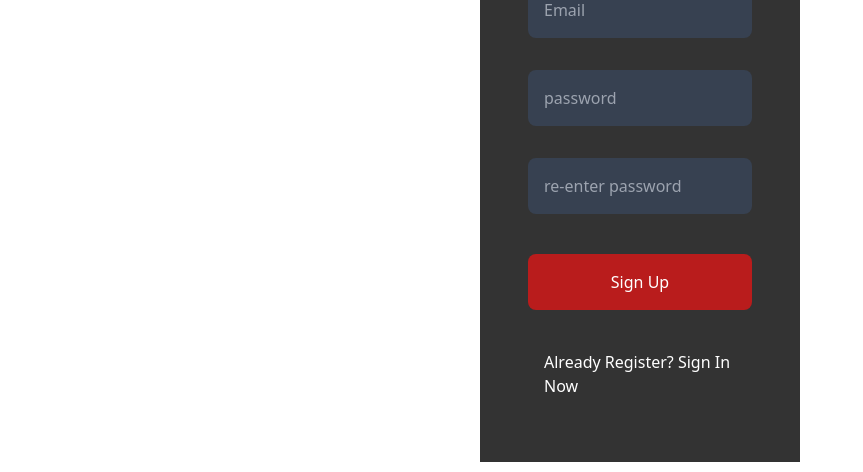
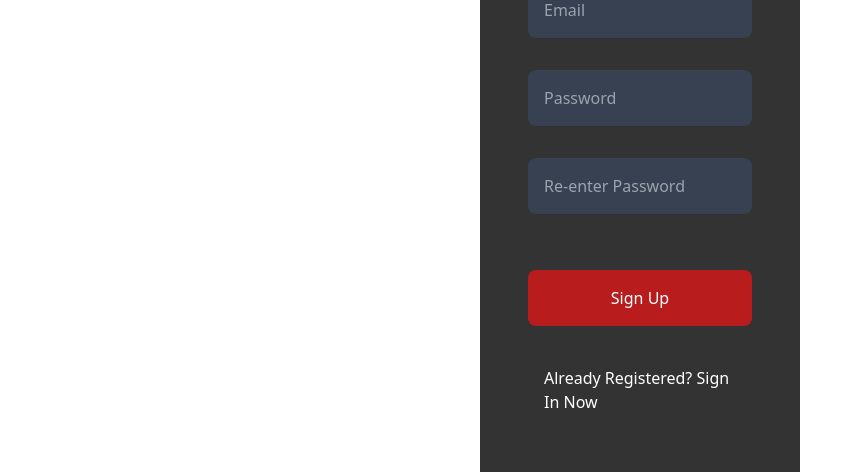
Before and after one commit to Nani-Prabhakar/NETFLIX-GPT, a React (Create React App) app: page / in a window 1280 px wide. Shown: the part 382-854 px from the top of the page, without its empty margins (0-863 px from the left). Built offline with nearby package versions, Linux system fonts and the light colour scheme.

Commit message:
Form Validation

```diff
--- a/src/components/Login.js
+++ b/src/components/Login.js
@@ -1,52 +1,82 @@
-import React, { useState } from 'react'
-import Header from './Header'
+import React, { useRef, useState } from 'react';
+import Header from './Header';
+import { validateFormData } from '../utils/validate';
 
 const Login = () => {
-  const [isSignInForm,setIsSignInForm]=useState(false);
-  const signUpFomHandler=()=>{
-    setIsSignInForm(!isSignInForm)
-  }
+  const [isSignInForm, setIsSignInForm] = useState(false);
+  const [errorMessage, setErrorMessage] = useState(null);
+  const email = useRef(null);
+  const password = useRef(null);
+
+  const signUpFormHandler = () => {
+    setIsSignInForm(!isSignInForm);
+  };
+
+  const validateForm = (e) => {
+    e.preventDefault();
+    //console.log(email.current.value)
+    const message = validateFormData(email.current.value, password.current.value);
+    setErrorMessage(message);
+  };
+
   return (
-    <div >
-      <Header/>
+    <div>
+      <Header />
       <div className='absolute'>
-        <img src='https://assets.nflxext.com/ffe/siteui/vlv3/b2c3e95b-b7b5-4bb7-a883-f4bfc7472fb7/19fc1a4c-82db-4481-ad08-3a1dffbb8c39/IN-en-20240805-POP_SIGNUP_TWO_WEEKS-perspective_WEB_24a485f6-1820-42be-9b60-1b066f1eb869_large.jpg'
-        alt="background"></img>
+        <img
+          src='https://assets.nflxext.com/ffe/siteui/vlv3/b2c3e95b-b7b5-4bb7-a883-f4bfc7472fb7/19fc1a4c-82db-4481-ad08-3a1dffbb8c39/IN-en-20240805-POP_SIGNUP_TWO_WEEKS-perspective_WEB_24a485f6-1820-42be-9b60-1b066f1eb869_large.jpg'
+          alt='background'
+        />
       </div>
-      <form className=' text-white w-3/12  p-12 bg-black mx-auto  my-36  absolute left-0 right-0 bg-opacity-80'>
-        <h1 className='font-bold text-white text-3xl py-4 w-full'>{isSignInForm?"Sign In":"Sign Up"}</h1>
-        {!isSignInForm && <input
-          type="text"
-          placeholder='Full Name'
-          className=' bg-gray-700 my-4 p-4 w-full  rounded-lg'>
-        </input>}
+      <form
+        onSubmit={validateForm}
+        className='text-white w-3/12 p-12 bg-black mx-auto my-36 absolute left-0 right-0 bg-opacity-80'
+      >
+        <h1 className='font-bold text-white text-3xl py-4 w-full'>
+          {isSignInForm ? 'Sign In' : 'Sign Up'}
+        </h1>
+        {!isSignInForm && (
+          <input
+            type='text'
+            placeholder='Full Name'
+            className='bg-gray-700 my-4 p-4 w-full rounded-lg'
+          />
+        )}
         <input
-          type="text"
+          ref={email}
+          type='text'
           placeholder='Email'
-          className=' bg-gray-700 my-4 p-4 w-full  rounded-lg'>
-        </input>
+          className='bg-gray-700 my-4 p-4 w-full rounded-lg'
+        />
         <input
-          type="password"
-          placeholder='password'
-          className=' bg-gray-700 my-4 p-4 w-full  rounded-lg'>
-        </input>
-        {!isSignInForm &&<input
-          type="password"
-          placeholder='re-enter password'
-          className=' bg-gray-700 my-4 p-4 w-full  rounded-lg'>
-        </input>}
+          ref={password}
+          type='password'
+          placeholder='Password'
+          className='bg-gray-700 my-4 p-4 w-full rounded-lg'
+        />
+        {!isSignInForm && (
+          <input
+            type='password'
+            placeholder='Re-enter Password'
+            className='bg-gray-700 my-4 p-4 w-full rounded-lg'
+          />
+        )}
+        <p className='p-2  text-red-500 text-lg font-bold'>
+          {errorMessage}
+        </p>
         <button
-          className='my-6 p-4
-         bg-red-700 w-full rounded-lg cursor-pointer'>
-          {isSignInForm?"Sign In":"Sign Up"}
+          type='submit'
+          className='my-6 p-4 bg-red-700 w-full rounded-lg cursor-pointer'
+        >
+          {isSignInForm ? 'Sign In' : 'Sign Up'}
         </button>
-        <p className='p-2 m-2 cursor-pointer' onClick={signUpFomHandler}>
-          {isSignInForm?"New to NetFlix? Sign Up Now":"Already Register? Sign In Now"}
+
+        <p className='p-2 m-2 cursor-pointer' onClick={signUpFormHandler}>
+          {isSignInForm ? 'New to NetFlix? Sign Up Now' : 'Already Registered? Sign In Now'}
         </p>
       </form>
     </div>
+  );
+};
 
-  )
-}
-
-export default Login
+export default Login;
--- /dev/null
+++ b/src/utils/validate.js
@@ -0,0 +1,9 @@
+export const validateFormData = (email, password) => {
+    const emailValidation = /^[a-zA-Z0-9._%+-]+@[a-zA-Z0-9.-]+\.[a-zA-Z]{2,}$/.test(email);
+    // Password validation: At least one digit, one lowercase letter, one uppercase letter, and at least 8 characters long
+    const passwordValidation = /^(?=.*\d)(?=.*[a-z])(?=.*[A-Z])(?=.*[!@#$%^&*])[A-Za-z\d!@#$%^&*]{8,}$/.test(password);
+
+    if (!emailValidation) return "Email is not valid"; // Return error if email validation fails
+    if (!passwordValidation) return "Password is not valid"; // Return error if password validation fails
+    return null; // No errors
+}
```
